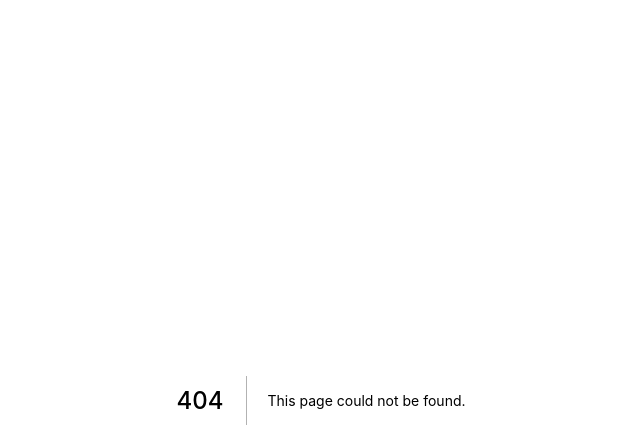
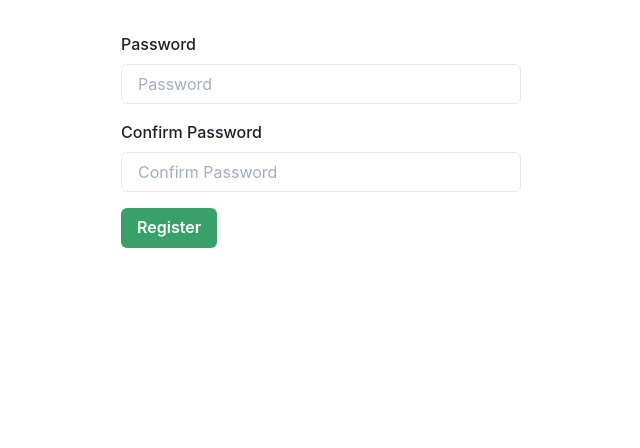
Before and after one commit to Srivathsan27/reddit_clone, a Next.js app in the folder web/: page /change-password/1 in a window 1280 px wide. Before the commit this address had no page. Shown: the top 448 px of the page, without its empty margins (319-959 px from the left). Built offline with nearby package versions, Linux system fonts and the light colour scheme.

Commit message:
Added Sending Email, generation of tokens and saving in mongodb
work-yet: connect with front-end
and make sure the things happen properly
like deletion of toke when password is changed!

```diff
--- a/web/src/graphql/fragments/user_all.graphql
+++ b/web/src/graphql/fragments/user_all.graphql
@@ -3,4 +3,5 @@ fragment user_all on User {
   createdAt
   updatedAt
   username
+  email
 }
--- a/web/src/graphql/mutations/register.graphql
+++ b/web/src/graphql/mutations/register.graphql
@@ -1,5 +1,5 @@
-mutation Register($username: String!, $password: String!) {
-  register(input: { username: $username, password: $password }) {
+mutation Register($username: String!, $password: String!, $email: String) {
+  register(input: { username: $username, password: $password, email: $email }) {
     errors {
       field
       message
--- /dev/null
+++ b/web/src/pages/change-password/[token].tsx
@@ -0,0 +1,51 @@
+import { Button } from "@chakra-ui/react";
+import { Formik, Form } from "formik";
+import { NextPage } from "next";
+import FormInput from "../../components/FormInput";
+import Wrapper from "../../components/UI/Wrapper";
+
+const ChangePassword: NextPage<{ token: string }> = ({ token }) => {
+  return (
+    <Wrapper type="small">
+      <Formik
+        initialValues={{
+          password: "",
+          "confirm-password": "",
+        }}
+        onSubmit={async (values, { setErrors }) => {
+          console.log(values);
+        }}
+      >
+        {({ isSubmitting }) => (
+          <Form>
+            <FormInput name="password" label="Password" type="password" />
+
+            <FormInput
+              name="confirm-password"
+              label="Confirm Password"
+              boxProps={{
+                mt: 4,
+              }}
+              type="password"
+            />
+            <Button
+              type="submit"
+              mt={4}
+              colorScheme="green"
+              variant="solid"
+              isLoading={isSubmitting}
+            >
+              Register
+            </Button>
+          </Form>
+        )}
+      </Formik>
+    </Wrapper>
+  );
+};
+
+ChangePassword.getInitialProps = ({ query }) => {
+  return { token: query.token as string };
+};
+
+export default ChangePassword;
--- a/web/src/pages/login.tsx
+++ b/web/src/pages/login.tsx
@@ -1,7 +1,9 @@
 import { Button } from "@chakra-ui/react";
 import { Form, Formik } from "formik";
+import { withUrqlClient } from "next-urql";
 import { useRouter } from "next/router";
 import { FC } from "react";
+import { createURQLClient } from "../cache/client";
 import FormInput from "../components/FormInput";
 import Wrapper from "../components/UI/Wrapper";
 import { useLoginMutation } from "../generated/graphql";
@@ -72,4 +74,4 @@ const Login: FC<LoginProps> = ({}) => {
   );
 };
 
-export default Login;
+export default withUrqlClient(createURQLClient)(Login);
--- /dev/null
+++ b/web/src/utils/isServer.ts
@@ -0,0 +1 @@
+export const isServer = () => typeof window === "undefined";
```
Also changed, not shown: web/src/generated/graphql.tsx (+10 -6 lines), web/src/pages/index.tsx (+8 -7 lines), web/src/pages/register.tsx (+14 -3 lines), 22 other files (tests, documents, lock files or other folders).
